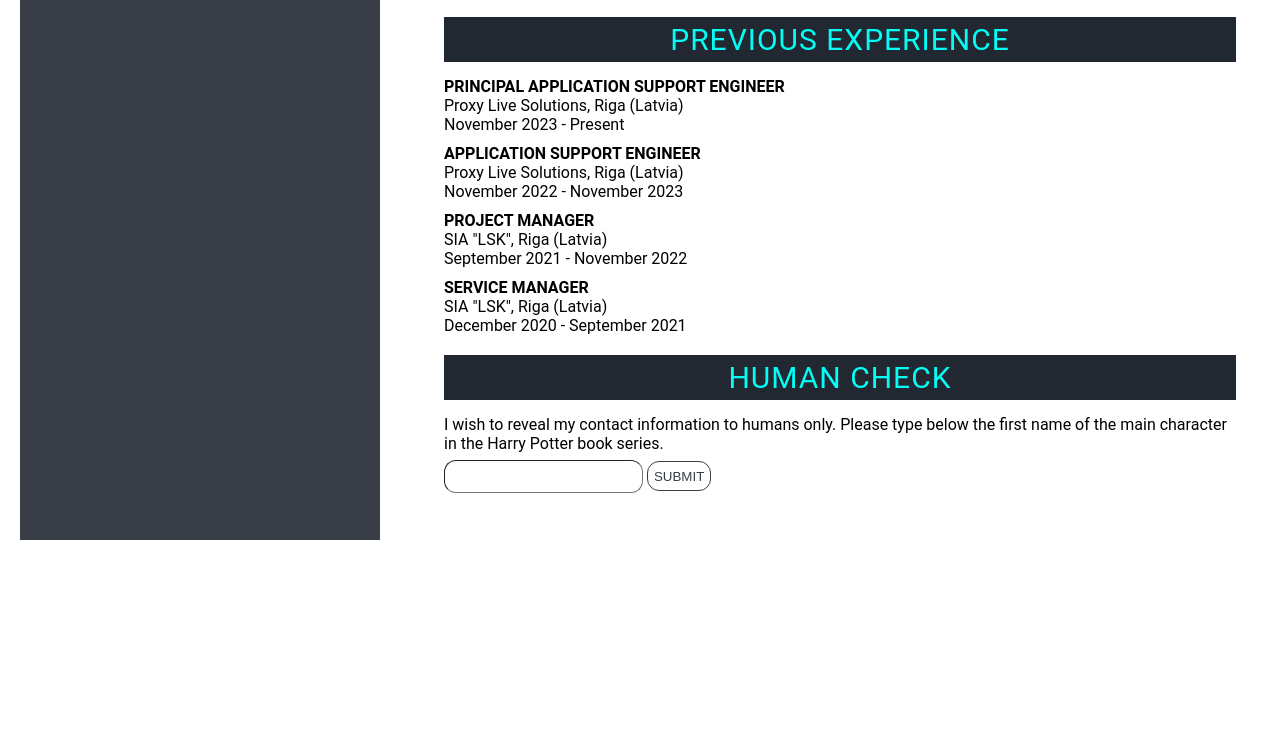
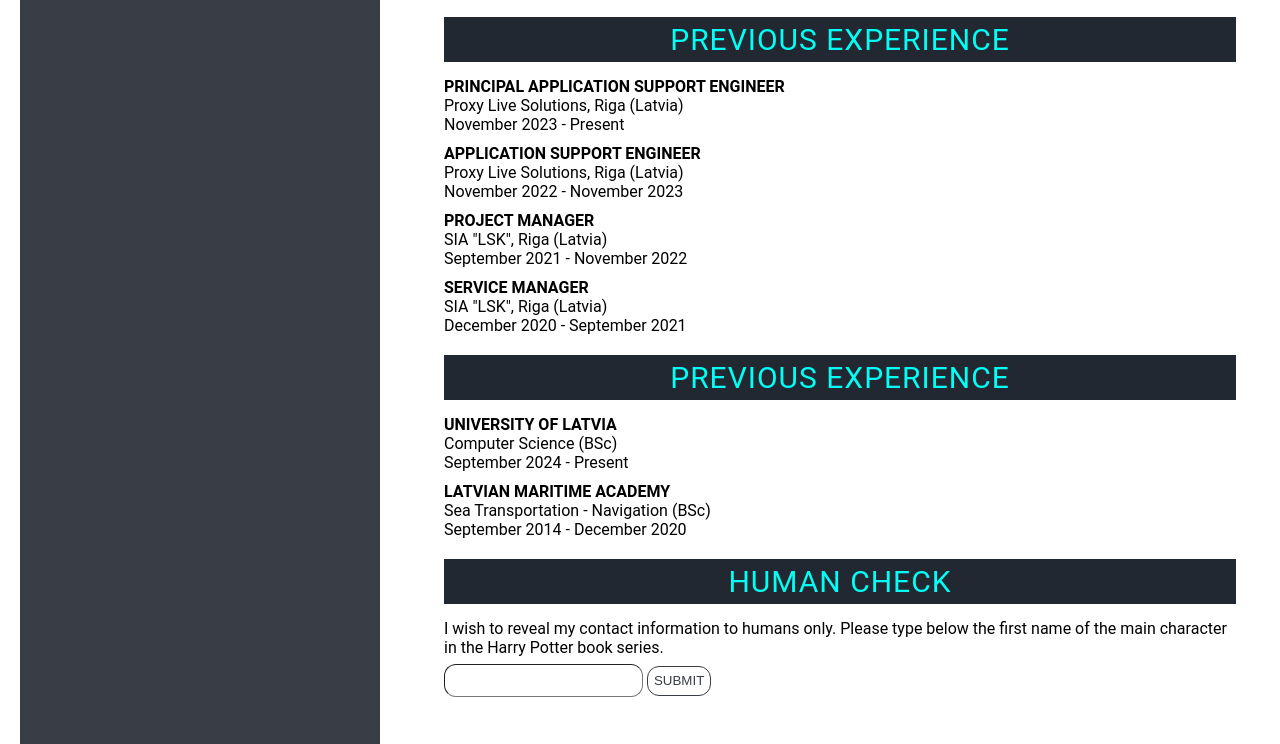
Before and after one commit to andrejshapal/cv, a plain HTML site: page index.html in a window 1280 px wide. Shown: the part 1577-2321 px from the top of the page. Before the commit the page ends 2117 px from the top, so only its background shows below. Drawn offline with Linux system fonts and the light colour scheme; files whose address does not match are found by name.

Commit message:
Adding edu

```diff
--- a/index.html
+++ b/index.html
@@ -159,6 +159,11 @@
         </div>
       </div>
       <div class="main-block">
+        <h1>Previous Experience</h1>
+        <div id="edu">
+        </div>
+      </div>
+      <div class="main-block">
         <h1>Human Check</h1>
         <form id="human-form">
           <label for="hcheck">I wish to reveal my contact information to humans only. Please type below the first
@@ -172,6 +177,7 @@
     </div>
   </main>
   <script src="js/experience.js"></script>
+  <script src="js/education.js"></script>
   <script src="js/skills.js"></script>
   <script src="js/index.js"></script>
 </body>
--- /dev/null
+++ b/js/education.js
@@ -0,0 +1,12 @@
+const education = [
+  {
+    title: "University of Latvia",
+    degree: "Computer Science (BSc)",
+    period: "September 2024 - Present",
+  },
+  {
+    title: "Latvian Maritime Academy",
+    degree: "Sea Transportation - Navigation (BSc)",
+    period: "September 2014 - December 2020",
+  },
+];
--- a/js/index.js
+++ b/js/index.js
@@ -28,6 +28,27 @@ window.addEventListener("DOMContentLoaded", (event) => {
     jobDiv.appendChild(jobPeriod);
 
     jobs.appendChild(jobDiv);
+  });
+
+  const edu = document.getElementById("edu");
+  education.map((org) => {
+    const eduDiv = document.createElement("div");
+    eduDiv.classList = "job";
+
+    const eduTitle = document.createElement("div");
+    eduTitle.classList = "job-position";
+    eduTitle.textContent = org.title;
+    eduDiv.appendChild(eduTitle);
+
+    const eduDegree = document.createElement("div");
+    eduDegree.textContent = org.degree;
+    eduDiv.appendChild(eduDegree);
+
+    const eduPeriod = document.createElement("div");
+    eduPeriod.textContent = org.period;
+    eduDiv.appendChild(eduPeriod);
+
+    edu.appendChild(eduDiv);
   });
 
   const skillsButtons = document.getElementById("skills-buttons");
```
